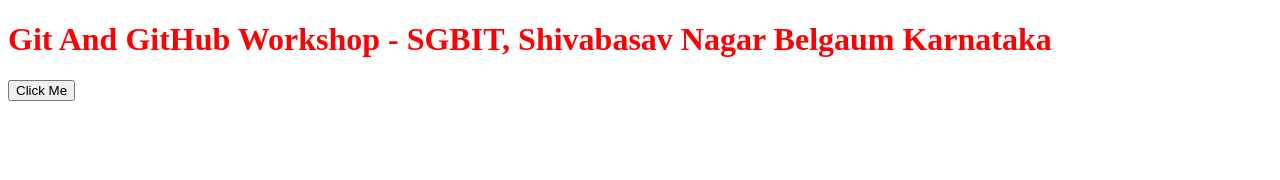
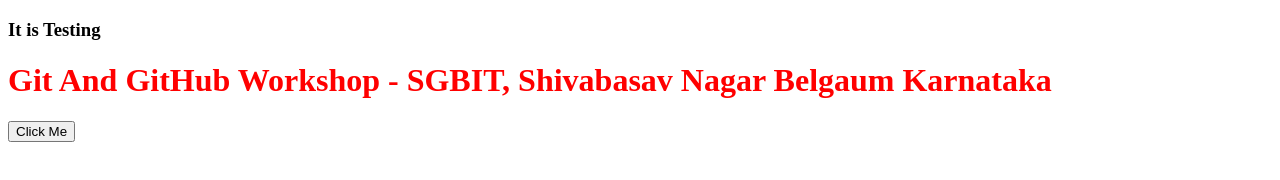
Before and after one commit to sfrodd/FourthSemRepo, a plain HTML site: page index.html in a window 1280 px wide. Drawn offline with Linux system fonts and the light colour scheme.

Commit message:
New Commit

```diff
--- a/index.html
+++ b/index.html
@@ -6,6 +6,7 @@
     <title>Document</title>
 </head>
 <body>
+    <h3>It is Testing</h3>
     <h1 style="color:red">Git And GitHub Workshop - SGBIT, Shivabasav Nagar Belgaum Karnataka</h1>
     <button onclick="alert('Shall we end the session?')">Click Me</button>
 </body>
```
